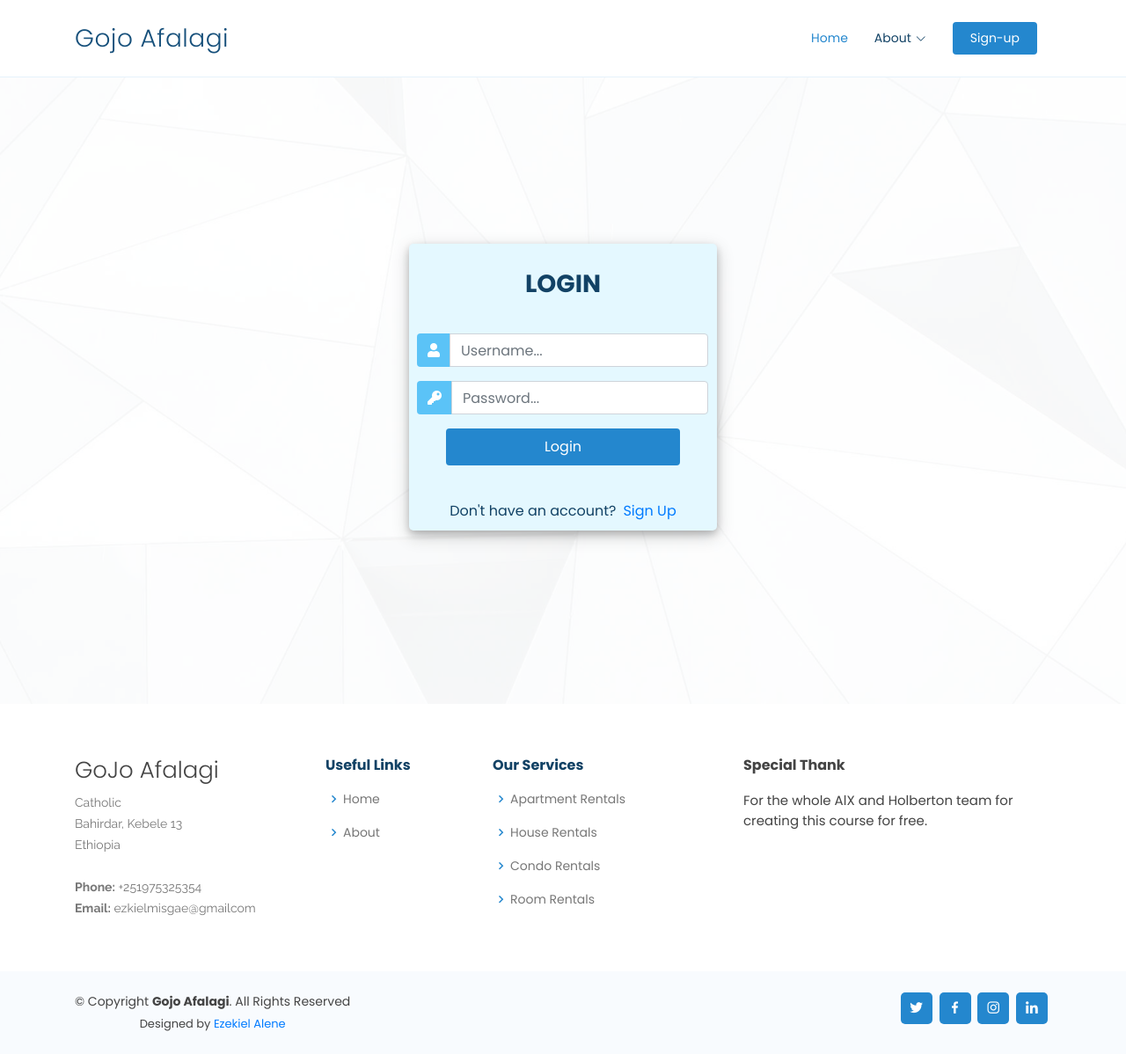
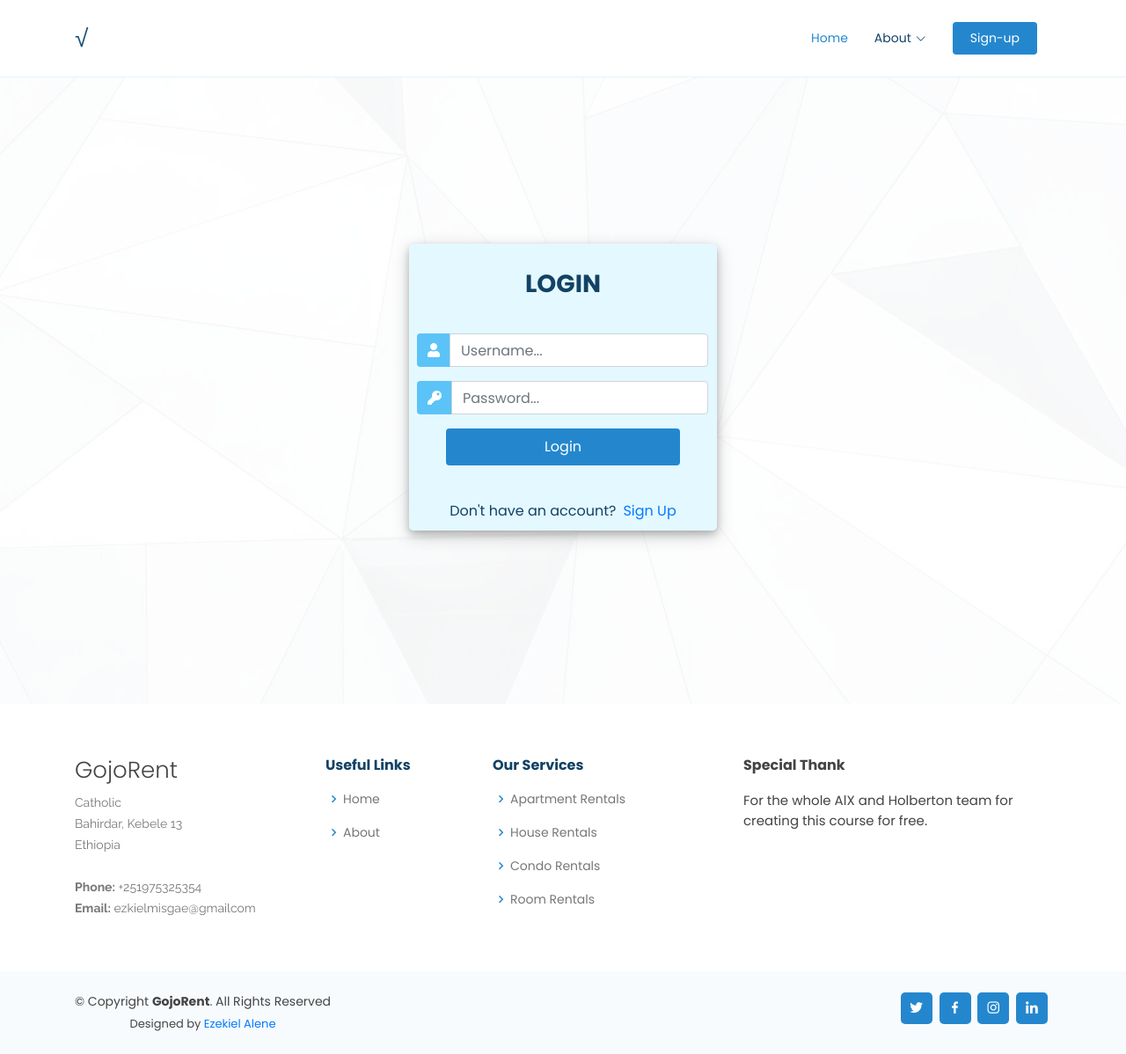
Before and after one commit to EzekielMisgae/Gojo-Afalagi, a Django app: page /login?next=/profile in a window 1280 px wide. Shown: the whole page at 88% size. Run offline with Django 4.2, Linux system fonts and the light colour scheme; some libraries are stand-ins or nearby versions.

Commit message:
Login page update

```diff
--- a/webapp/templates/accounts/first/login.html
+++ b/webapp/templates/accounts/first/login.html
@@ -116,13 +116,13 @@
 <header id="header" class="fixed-top">
   <div class="container d-flex align-items-center justify-content-between">
 
-    <h1 class="logo"><a href="{% url 'landingPage' %}">Gojo Afalagi</a></h1>
+    <h1 class="logo"><a href="{% url 'landingPage' %}">√</a></h1>
     <nav id="navbar" class="navbar">
       <ul>
         <li><a class="nav-link scrollto active" href="{% url 'landingPage' %}">Home</a></li>
         <li class="dropdown"><a><span>About</span> <i class="bi bi-chevron-down"></i></a>
           <ul>
-              <li><a href="{% url 'about' %}">About Gojo-Afalagi</a></li>
+              <li><a href="{% url 'about' %}">About GojoRent</a></li>
               <li><a href="{% url 'aboutme' %}">About me</a></li>
           </ul>
       </li>
@@ -181,7 +181,7 @@
       <div class="row">
 
         <div class="col-lg-3 col-md-6 footer-contact">
-          <h3>GoJo Afalagi</h3>
+          <h3>GojoRent</h3>
           <p>
             Catholic <br>
             Bahirdar, Kebele 13<br>
@@ -222,7 +222,7 @@
 
     <div class="me-md-auto text-center text-md-start">
       <div class="copyright">
-        &copy; Copyright <strong><span>Gojo Afalagi</span></strong>. All Rights Reserved
+        &copy; Copyright <strong><span>GojoRent</span></strong>. All Rights Reserved
       </div>
       <div class="credits">Designed by <a href="https://ezekielmisgae.tech/">Ezekiel Alene</a>
       </div>
```
